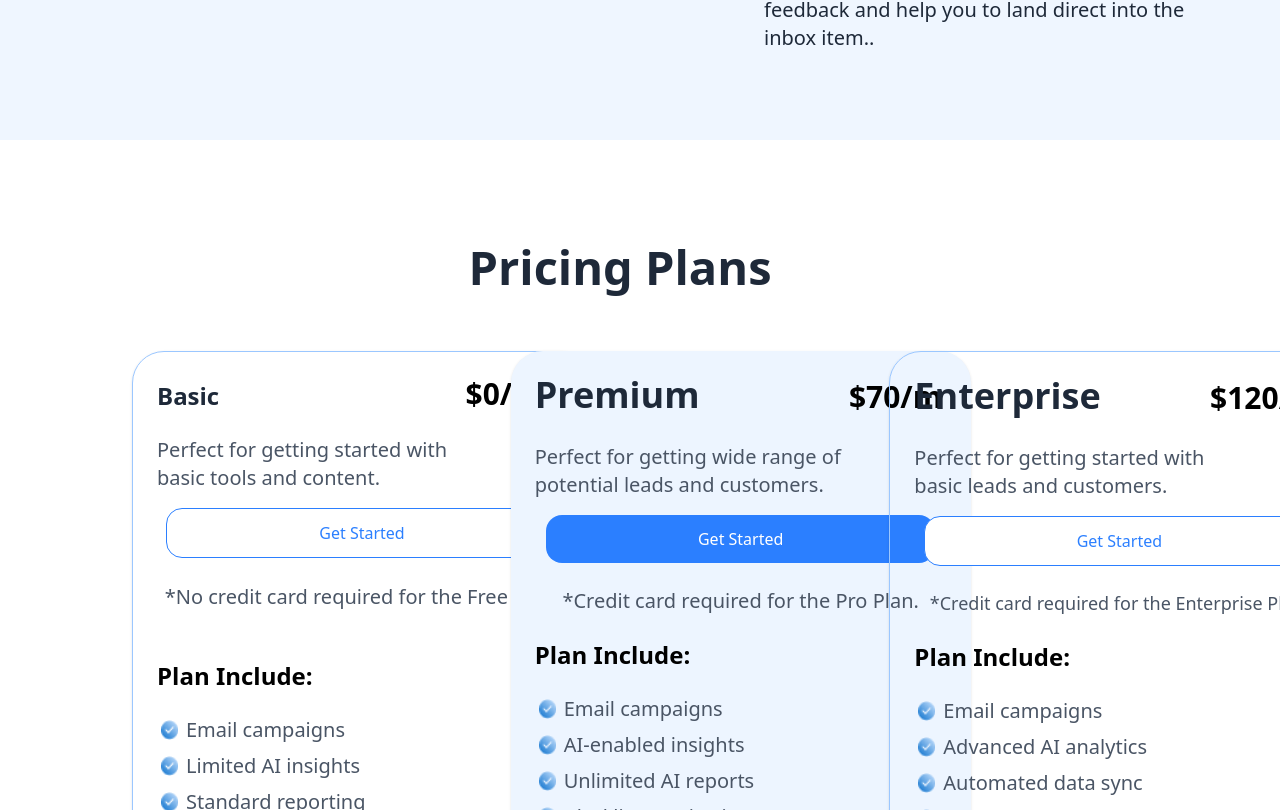
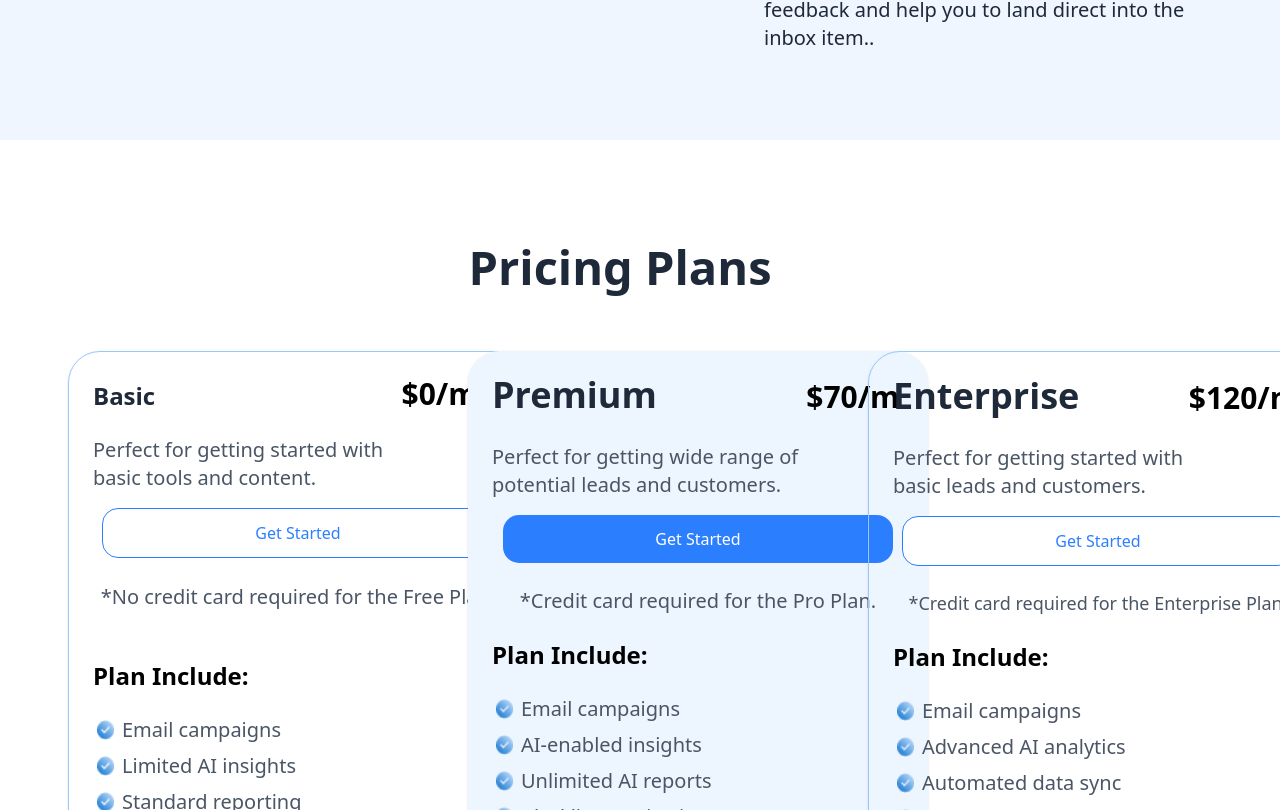
Before and after one commit to CoderGitin/autoware_testfile, a Next.js app: page / in a window 1280 px wide. Shown: the part 2450-3260 px from the top of the page. Built offline with nearby package versions, Linux system fonts and the light colour scheme.

Commit message:
patch update price 1.0.1

```diff
--- a/src/app/components/price.tsx
+++ b/src/app/components/price.tsx
@@ -197,12 +197,12 @@ export default function PricingPage() {
         </div>
       </section>
       {/* Pricing Plans */}
-      <section className="py-13 pr-44 mx-29">
-        <div className="max-w-8xl mx-auto text-center">
+      <section className="py-13 pr-44 mx-10">
+        <div className="max-w-7xl mx-auto text-center">
           <h2 className="text-[47px] pl-34 pt-5 mb-12 mt-5 font-semibold ">
             Pricing Plans
           </h2>
-          <div className="grid md:grid-cols-3 gap-80 mr-10 ml-4 ">
+          <div className="grid md:grid-cols-3 gap-58 mx-7 ">
             {/* Basic Plan */}
             <div className="border rounded-4xl p-6 shadow-sm border-[#9BC7FF] transition w-[460px] h-[600px]">
               <h3 className="text-2xl font-bold  mb-2 mr-0 text-left">
```
